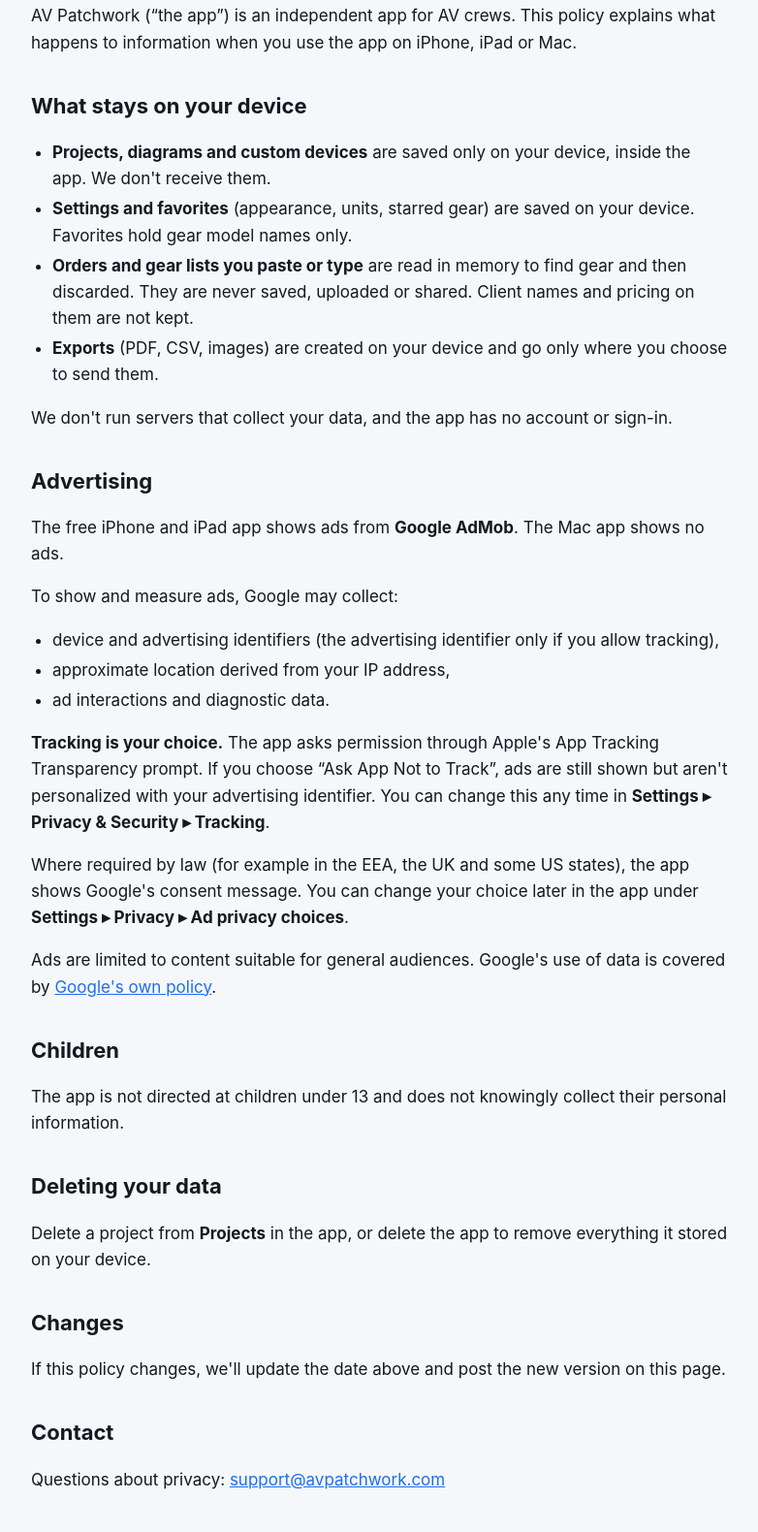
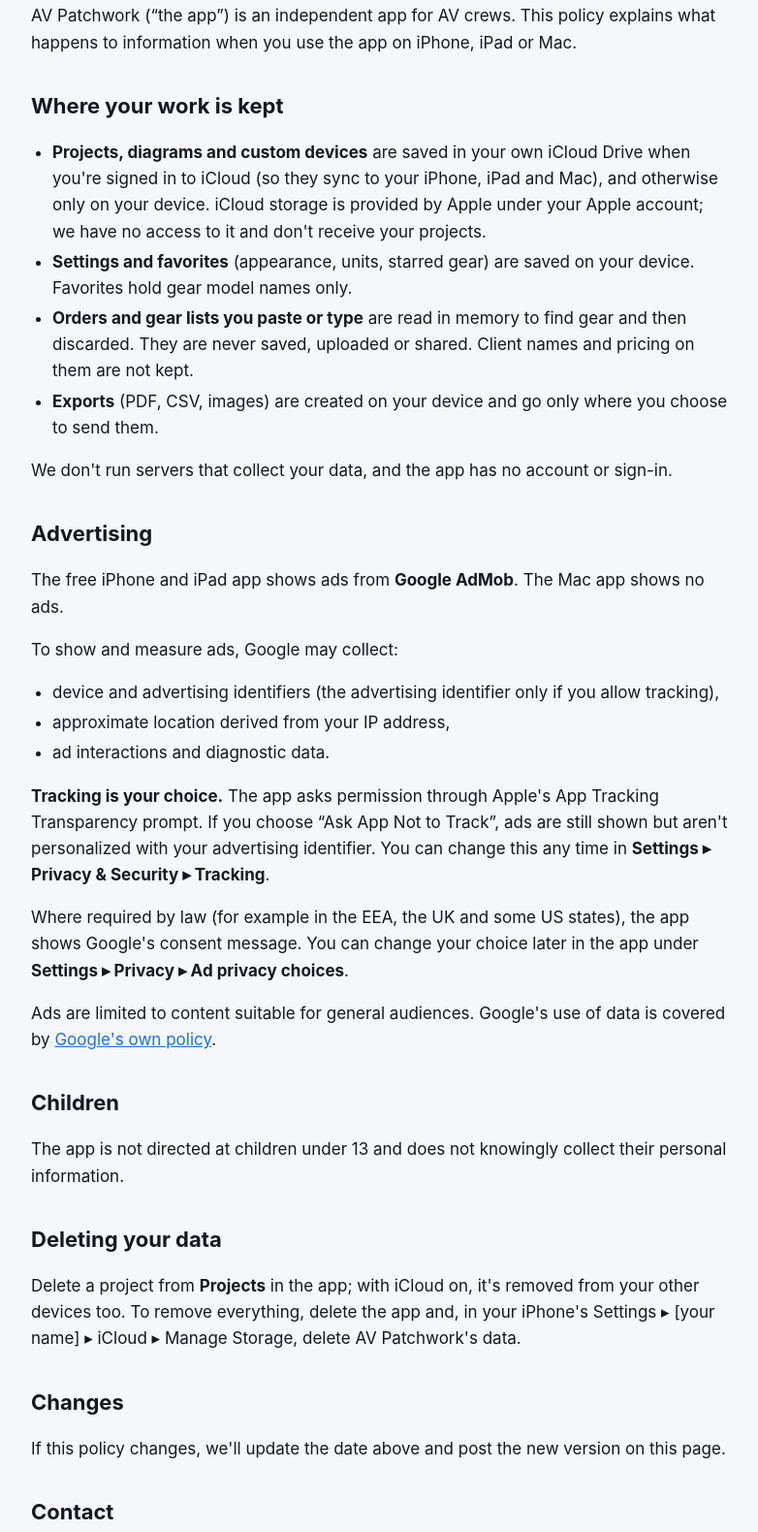
Before and after one commit to avpatchwork/avpatchwork.github.io, a plain HTML site: page privacy.html in a window 1280 px wide. Shown: the part 206-1786 px from the top of the page at 97% size, without its empty margins (248-1030 px from the left). Drawn offline with Linux system fonts and the light colour scheme.

Commit message:
Update storage wording for iCloud sync

```diff
--- a/privacy.html
+++ b/privacy.html
@@ -31,9 +31,9 @@
 
   <p>AV Patchwork (“the app”) is an independent app for AV crews. This policy explains what happens to information when you use the app on iPhone, iPad or Mac.</p>
 
-  <h2>What stays on your device</h2>
+  <h2>Where your work is kept</h2>
   <ul>
-    <li><strong>Projects, diagrams and custom devices</strong> are saved only on your device, inside the app. We don't receive them.</li>
+    <li><strong>Projects, diagrams and custom devices</strong> are saved in your own iCloud Drive when you're signed in to iCloud (so they sync to your iPhone, iPad and Mac), and otherwise only on your device. iCloud storage is provided by Apple under your Apple account; we have no access to it and don't receive your projects.</li>
     <li><strong>Settings and favorites</strong> (appearance, units, starred gear) are saved on your device. Favorites hold gear model names only.</li>
     <li><strong>Orders and gear lists you paste or type</strong> are read in memory to find gear and then discarded. They are never saved, uploaded or shared. Client names and pricing on them are not kept.</li>
     <li><strong>Exports</strong> (PDF, CSV, images) are created on your device and go only where you choose to send them.</li>
@@ -56,7 +56,7 @@
   <p>The app is not directed at children under 13 and does not knowingly collect their personal information.</p>
 
   <h2>Deleting your data</h2>
-  <p>Delete a project from <strong>Projects</strong> in the app, or delete the app to remove everything it stored on your device.</p>
+  <p>Delete a project from <strong>Projects</strong> in the app; with iCloud on, it's removed from your other devices too. To remove everything, delete the app and, in your iPhone's Settings ▸ [your name] ▸ iCloud ▸ Manage Storage, delete AV Patchwork's data.</p>
 
   <h2>Changes</h2>
   <p>If this policy changes, we'll update the date above and post the new version on this page.</p>
```
Also changed, not shown: index.html (+1 -1 lines), support.html (+2 -2 lines).
